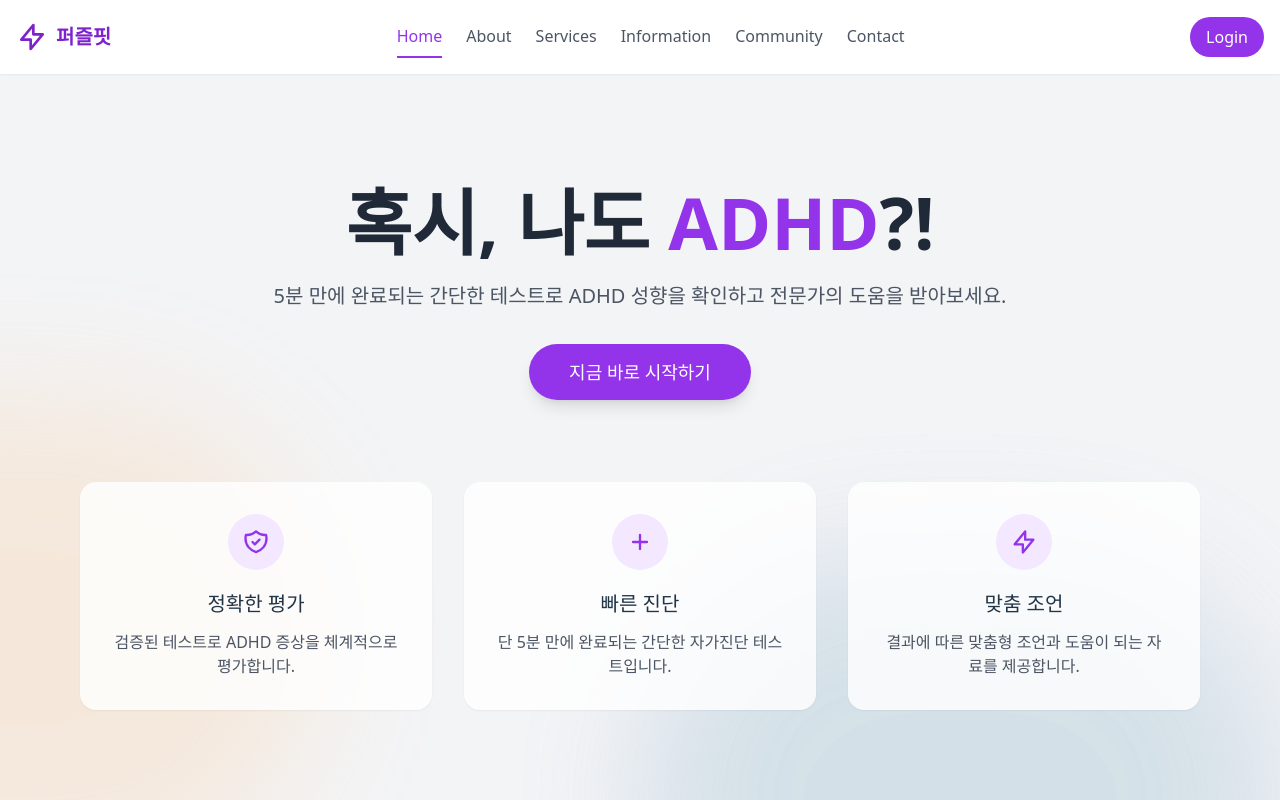
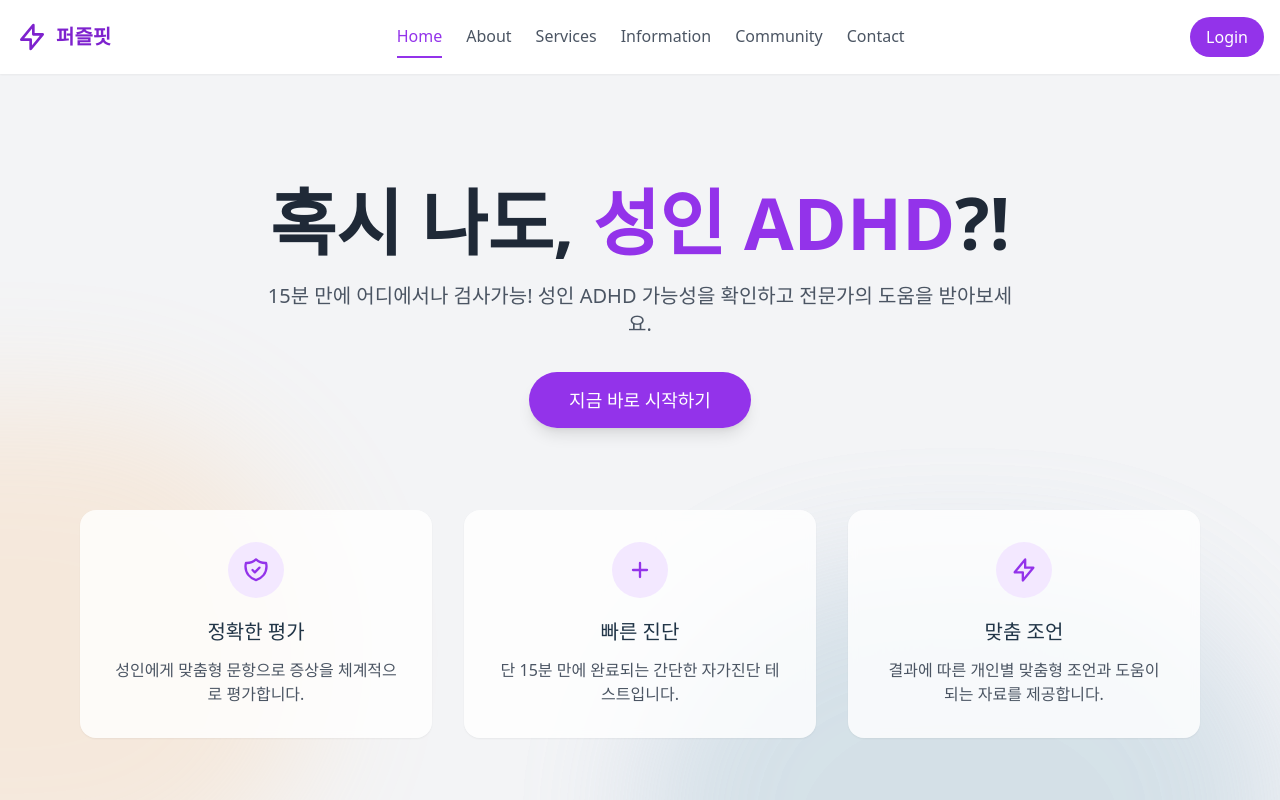
Before and after one commit to maengsoyeong/adhd-app, a React (Vite) app: page / in a window 1280 px wide. Shown: the top 800 px of the page. Built offline with nearby package versions, Linux system fonts and the light colour scheme; what @react-pdf/renderer would draw is missing.

Commit message:
전체 수정

```diff
--- a/src/pages/home/LandingPage.tsx
+++ b/src/pages/home/LandingPage.tsx
@@ -12,13 +12,13 @@ const LandingPage: React.FC = () => {
       <div className="relative z-10 max-w-6xl mx-auto px-4 pt-12 md:pt-28">
         <div className="text-center mb-16">
           <h1 className="text-5xl md:text-7xl font-bold mb-6">
-            <span className="text-gray-800">혹시, 나도 </span>
-            <span className="text-purple-600">ADHD</span>
+            <span className="text-gray-800">혹시 나도, </span>
+            <span className="text-purple-600">성인 ADHD</span>
             <span className="text-gray-800">?!</span>
           </h1>
 
           <p className="text-xl text-gray-600 max-w-3xl mx-auto">
-            5분 만에 완료되는 간단한 테스트로 ADHD 성향을 확인하고 전문가의 도움을 받아보세요.
+            15분 만에 어디에서나 검사가능! 성인 ADHD 가능성을 확인하고 전문가의 도움을 받아보세요.
           </p>
 
           <div className="mt-12">
@@ -40,7 +40,7 @@ const LandingPage: React.FC = () => {
               </svg>
             </div>
             <h3 className="text-xl font-medium text-center mb-3">정확한 평가</h3>
-            <p className="text-gray-600 text-center">검증된 테스트로 ADHD 증상을 체계적으로 평가합니다.</p>
+            <p className="text-gray-600 text-center">성인에게 맞춤형 문항으로 증상을 체계적으로 평가합니다.</p>
           </div>
 
           <div className="bg-white bg-opacity-80 backdrop-blur-sm p-8 rounded-2xl shadow-sm">
@@ -50,7 +50,7 @@ const LandingPage: React.FC = () => {
               </svg>
             </div>
             <h3 className="text-xl font-medium text-center mb-3">빠른 진단</h3>
-            <p className="text-gray-600 text-center">단 5분 만에 완료되는 간단한 자가진단 테스트입니다.</p>
+            <p className="text-gray-600 text-center">단 15분 만에 완료되는 간단한 자가진단 테스트입니다.</p>
           </div>
 
           <div className="bg-white bg-opacity-80 backdrop-blur-sm p-8 rounded-2xl shadow-sm">
@@ -60,14 +60,14 @@ const LandingPage: React.FC = () => {
               </svg>
             </div>
             <h3 className="text-xl font-medium text-center mb-3">맞춤 조언</h3>
-            <p className="text-gray-600 text-center">결과에 따른 맞춤형 조언과 도움이 되는 자료를 제공합니다.</p>
+            <p className="text-gray-600 text-center">결과에 따른 개인별 맞춤형 조언과 도움이 되는 자료를 제공합니다.</p>
           </div>
         </div>
 
         {/* 하단 CTA */}
         <div className="max-w-3xl mx-auto text-center mb-16">
           <h2 className="text-2xl md:text-3xl font-bold text-gray-800 mb-6">
-            ADHD, 제대로 알고 관리하세요
+            성인 ADHD, 제대로 알고 관리하세요
           </h2>
           <p className="text-lg text-gray-600 mb-8">
             정확한 자가진단은 전문가 상담의 첫 걸음입니다. 지금 시작해보세요.
```
